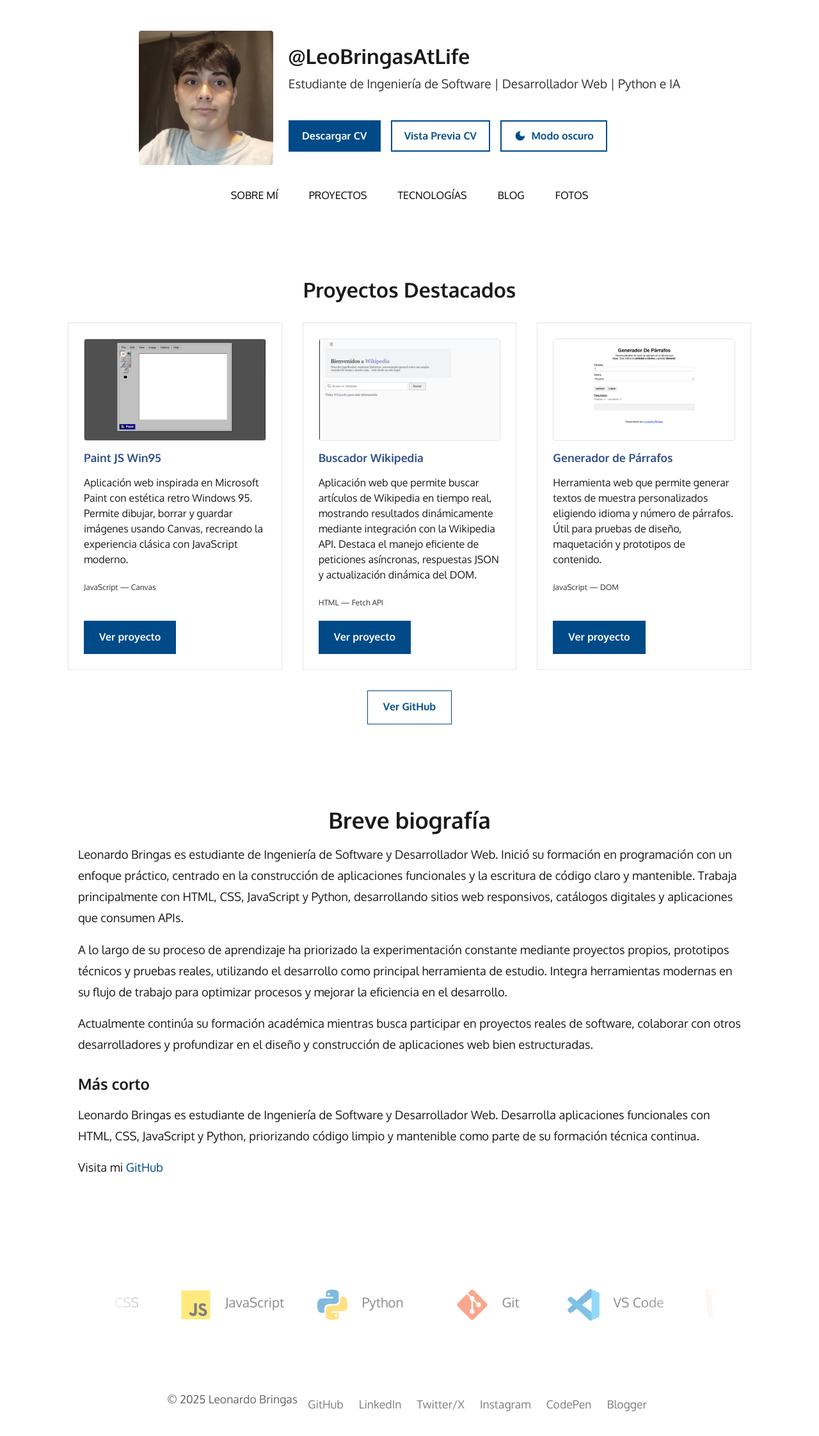
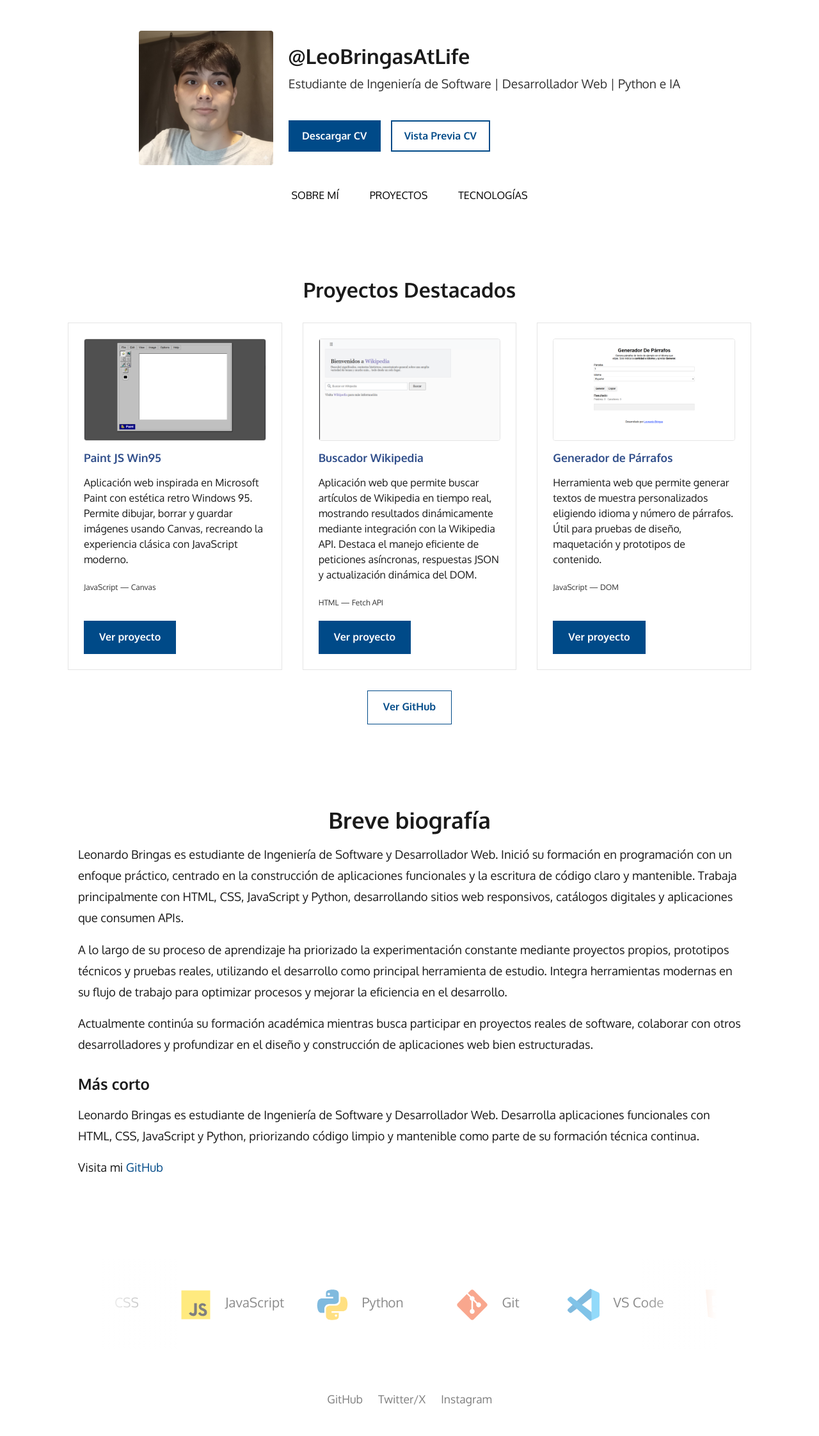
Before and after one commit to LeoBringasAtLife/Portfolio-v1, a plain HTML site: page index.html in a window 1280 px wide. Shown: the whole page at 64% size. Drawn offline with Linux system fonts and the light colour scheme.

Commit message:
feas: eliminacion de enlaces, botones y más.

```diff
--- a/index.html
+++ b/index.html
@@ -40,10 +40,6 @@
         <div class="acciones-cv">
           <a href="pdf/CV_LEONARDO_ISAIAS_BRINGAS_MONTERO.pdf" download class="btn-cv">Descargar CV</a>
           <button id="btn-ver-cv" class="btn-cv btn-preview">Vista Previa CV</button>
-          <button id="btn-toggle-theme" class="btn-toggle-theme" aria-label="Cambiar a modo oscuro" aria-pressed="false">
-            <span class="material-icons">dark_mode</span>
-            <span class="toggle-text">Modo oscuro</span>
-          </button>
         </div>
       </div>
     </div>
@@ -52,8 +48,6 @@
       <a href="#sobre-mi">Sobre mí</a>
       <a href="#proyectos-destacados">Proyectos</a>
       <a href="#tecnologias">Tecnologías</a>
-      <a href="blog.html">Blog</a>
-      <a href="fotos.html">Fotos</a>
     </nav>
   </header>
 
@@ -195,14 +189,10 @@
   </main>
 
   <footer>
-    <p class="p-footer">© 2025 Leonardo Bringas</p>
     <div class="redes-sociales">
       <a href="https://github.com/LeooBringasAtLife" class="a-footer" target="_blank">GitHub</a>
-      <a href="https://linkedin.com/" class="a-footer" target="_blank">LinkedIn</a>
       <a href="https://x.com/leobringaslife" class="a-footer" target="_blank">Twitter/X</a>
       <a href="https://instagram.com/leobringasatlife" class="a-footer" target="_blank">Instagram</a>
-      <a href="https://codepen.io/Leoo-BringasAtLife" class="a-footer" target="_blank">CodePen</a>
-      <a href="https://draft.blogger.com/blog/posts/9196245956103519491" class="a-footer" target="_blank">Blogger</a>
     </div>
   </footer>
 
```
